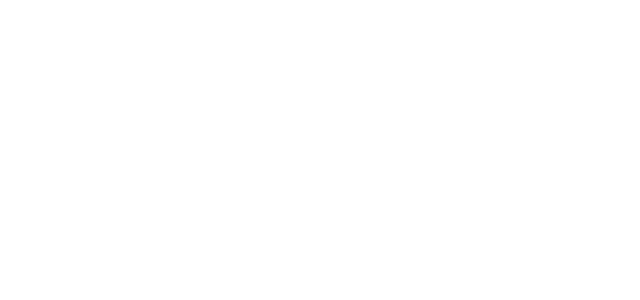
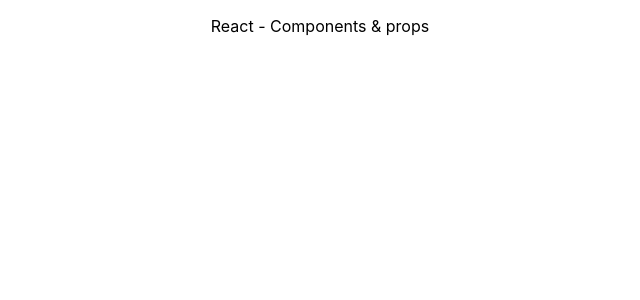
Before and after one commit to Bijl1/react-components-props-demo, a React (Create React App) app: page / in a window 1280 px wide. Shown: the top 300 px of the page, without its empty margins (320-960 px from the left). Built offline with nearby package versions, Linux system fonts and the light colour scheme.

Commit message:
Added Navbar and updated App.js

```diff
--- a/src/App.js
+++ b/src/App.js
@@ -1,10 +1,11 @@
-import logo from './logo.svg';
 import './App.css';
+import React from 'react';
+import Navbar from './components/Navbar';
 
 function App() {
   return (
     <div className="App">
-
+      <Navbar />
     </div>
   );
 }
--- /dev/null
+++ b/src/components/Navbar.js
@@ -0,0 +1,13 @@
+import React from 'react';
+
+export class Navbar extends React.Component {
+  render() {
+    return (
+      <nav>
+        <p>React - Components & props</p>
+      </nav>
+    );
+  }
+}
+
+export default Navbar;
```
